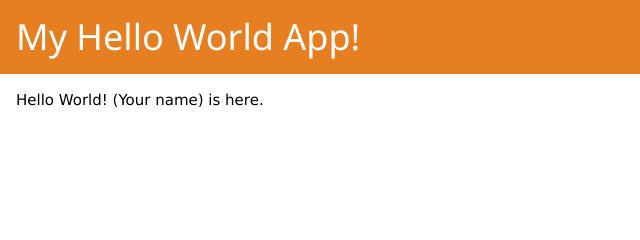
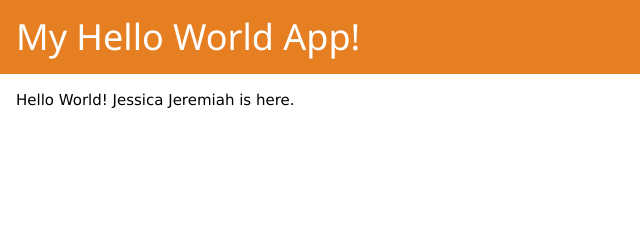
Before and after one commit to jessicajeremiah/App2-HelloWorld, a plain HTML site: page index.html in a window 1280 px wide. Shown: the top 240 px of the page, 0-640 px from the left. Drawn offline with Linux system fonts and the light colour scheme.

Commit message:
Update index.html

```diff
--- a/index.html
+++ b/index.html
@@ -17,7 +17,7 @@
 
 	<div class="w3-container"><!-- place main content here and it will show up between header and footer.-->
 
-		<p>Hello World! (Your name) is here.</p>
+		<p>Hello World! Jessica Jeremiah is here.</p>
 
 	</div><!-- /content -->
 
```
